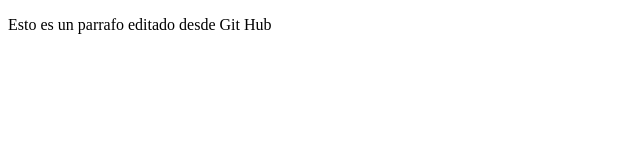
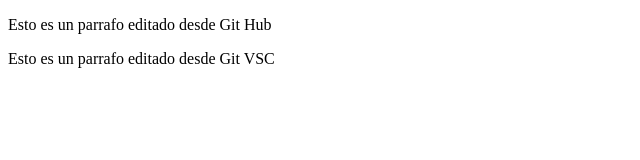
Before and after one commit to dmorenro/Proyecto-Web-empresaB, a plain HTML site: page index.html in a window 1280 px wide. Shown: the whole page, without its empty margins (0-640 px from the left). Drawn offline with Linux system fonts and the light colour scheme.

Commit message:
Se incluye parrafo desde VSC

```diff
--- a/index.html
+++ b/index.html
@@ -10,5 +10,6 @@
 <body>
     <title>aqui esta el titulo de la pagina desde vsc</title>
     <p>Esto es un parrafo editado desde Git Hub </p>
+    <p>Esto es un parrafo editado desde Git VSC </p>
 </body>
 </html>
```
